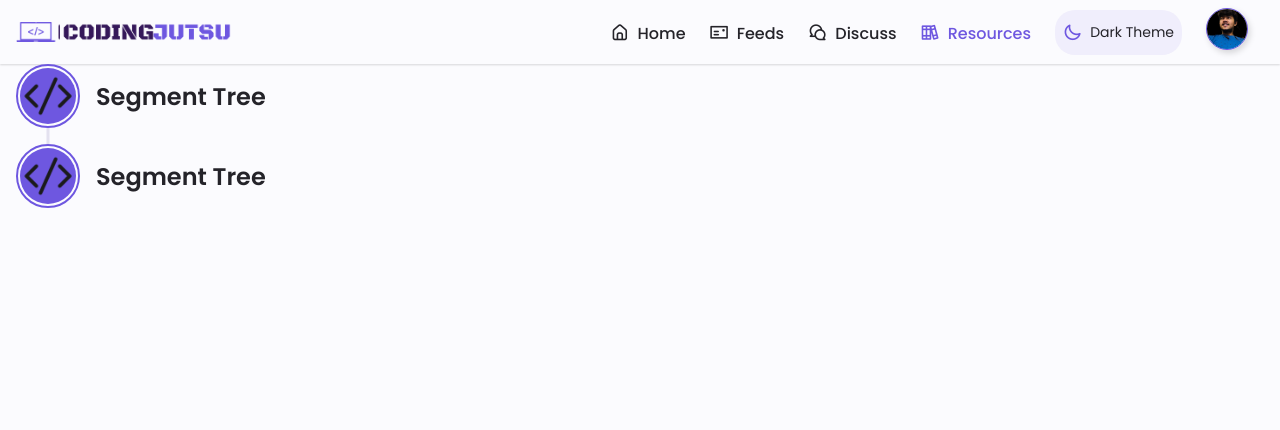
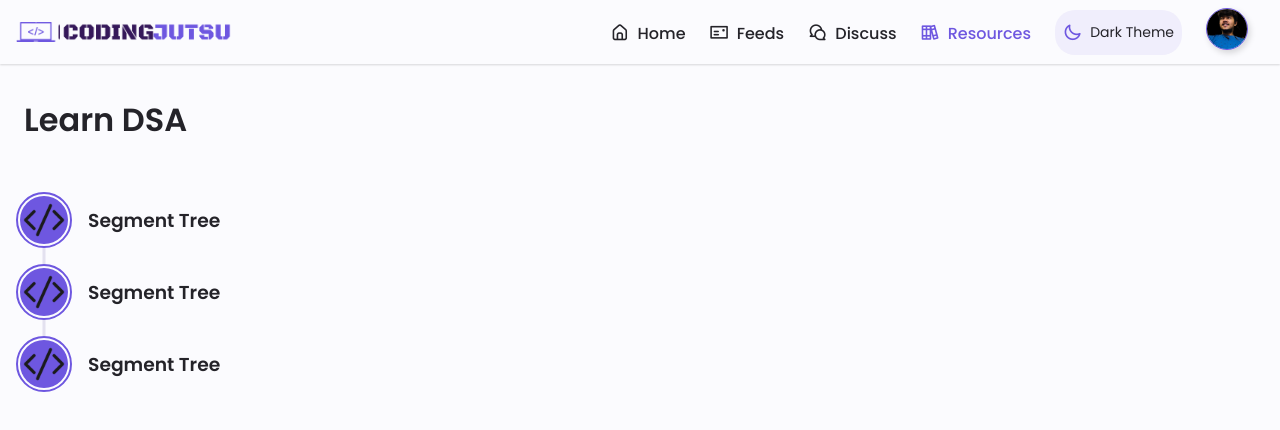
Before and after one commit to Govind-93/coding-jutsu, a React (Create React App) app: page /resources in a window 1280 px wide. Shown: the top 430 px of the page. Built offline with nearby package versions, Linux system fonts and the light colour scheme.

Commit message:
transition added

```diff
--- a/src/components/resources/Course.jsx
+++ b/src/components/resources/Course.jsx
@@ -1,6 +1,6 @@
 import "./course.css";
 import code_logo from "./assets/code.png";
-import { useState } from "react";
+import { useState,useEffect } from "react";
 
 function Course() {
   const Padding = () => {
@@ -13,9 +13,10 @@ function Course() {
 
   return (
     <div className="course">
-      {mod.map((x, i, a) => (
+      <h1 className="course-heading">Learn DSA</h1>
+      {data.map((x, i, a) => (
         <>
-          {x}
+          {<Module {...x} moduleNumber={i} />}
           {i + 1 !== a.length && <Padding />}
         </>
       ))}
@@ -23,12 +24,42 @@ function Course() {
   );
 }
 
-function Module() {
+function Module({ lessons, moduleNumber }) {
+
+  const id = `module${moduleNumber}`
+
   const [isOpen, setIsOpen] = useState(false);
+  const [style, setStyle] = useState({});
+
+  let handle = null
 
   const toggle = () => {
     setIsOpen((prev) => !prev);
   };
+  const heightOf = (e) => {
+    if (typeof e === "string") {
+      e = document.querySelector(e);
+    }
+    let h = 0;
+    let s = window.getComputedStyle(e);
+    h += parseFloat(s["marginTop"]);
+    h += parseFloat(s["marginBottom"]);
+    h += e.offsetHeight;
+    return Math.ceil(h);
+  };
+
+  useEffect(() => {
+    if (isOpen) {
+      let h = 0;
+      for (let x of document.querySelectorAll(`#${id} .lesson`)) {
+        h += heightOf(x);
+      }
+      h += "px";
+      setStyle({ height: h });
+    } else {
+      setStyle({ height: "0px" });
+    }
+  }, [isOpen]);
 
   const Header = ({ logo, text }) => {
     return (
@@ -36,7 +67,7 @@ function Module() {
         <div>
           <img src={logo} alt="" />
         </div>
-        <h2>{text}</h2>
+        <h3>{text}</h3>
       </div>
     );
   };
@@ -52,36 +83,47 @@ function Module() {
       </div>
     );
   };
-
+  console.log(style)
   return (
-    <div className="module">
+    <div id={id}>
       <a href="#">
         <Header logo={code_logo} text={"Segment Tree"} />
       </a>
-      {isOpen && (
-        <div className="lessons">
-          {arr.map((x) => (
+      <div className="lessons" style={style}>
+          {lessons.map((x) => (
             <Lesson text={x} />
           ))}
         </div>
-      )}
     </div>
   );
 }
 
 export default Course;
 
-var mod = [<Module />, <Module />];
-
-var arr = [
-  ["invenireere porro"],
-  [
-    "invenireanum aperiri an maiestatis vidisse et fabellas adipiscing ubique eloquentiam sanctus legere porro",
-  ],
-  [
-    "invenire imi an maiestatis vidisse et fabellas adipiscing ubique eloquentiam sanctus legere porro",
-  ],
-  [
-    "invenire tincidunt scripserit frinicus efficitur meliore unum aperiri an maiestatis vidisse et fabellas adipiscing ubique eloquentiam sanctus legere porro",
-  ],
+const data = [
+  {
+    lessons: [
+      "invenireere porro",
+      "invenireanum aperiri an maiestatis vidisse et fabellas adipiscing ubique eloquentiam sanctus legere porro",
+      "invenire imi an maiestatis vidisse et fabellas adipiscing ubique eloquentiam sanctus legere porro",
+      "invenire tincidunt scripserit frinicus efficitur meliore unum aperiri an maiestatis vidisse et fabellas adipiscing ubique eloquentiam sanctus legere porro",
+    ],
+  },
+  {
+    lessons: [
+      "invenireere porro",
+      "invenireanum aperiri an maiestatis vidisse et fabellas adipiscing ubique eloquentiam sanctus legere porro",
+      "invenire imi an maiestatis vidisse et fabellas adipiscing ubique eloquentiam sanctus legere porro",
+      "invenire tincidunt scripserit frinicus efficitur meliore unum aperiri an maiestatis vidisse et fabellas adipiscing ubique eloquentiam sanctus legere porro",
+      "invenire imi an maiestatis vidisse et fabellas adipiscing ubique eloquentiam sanctus legere porro",
+      "invenire tincidunt scripserit frinicus efficitur meliore unum aperiri an maiestatis vidisse et fabellas adipiscing ubique eloquentiam sanctus legere porro",
+    ],
+  },
+  {
+    lessons: [
+      "invenireere porro",
+      "invenireanum aperiri an maiestatis vidisse et fabellas adipiscing ubique eloquentiam sanctus legere porro",
+      "invenire imi an maiestatis vidisse et fabellas adipiscing ubique eloquentiam sanctus legere porro",
+    ],
+  },
 ];
--- a/src/components/resources/course.css
+++ b/src/components/resources/course.css
@@ -1,15 +1,24 @@
 body.dark-theme {
+  --color: white;
 }
 
 :root {
-  --logo-size: 4rem;
+  --logo-size: 3.5rem;
+  --color: black;
 }
 
 .course {
   padding-inline: 1rem;
 }
 
-.module {}
+.course-heading {
+  margin: 2rem 0 3rem 0.5rem;
+}
+
+.lessons {
+  overflow: hidden;
+  transition: all 0.5s ease;
+}
 
 .header {
   display: flex;
@@ -41,6 +50,7 @@ body.dark-theme {
 
 .lesson {
   display: flex;
+  color: var(--color);
 }
 
 .lesson > div {
```
